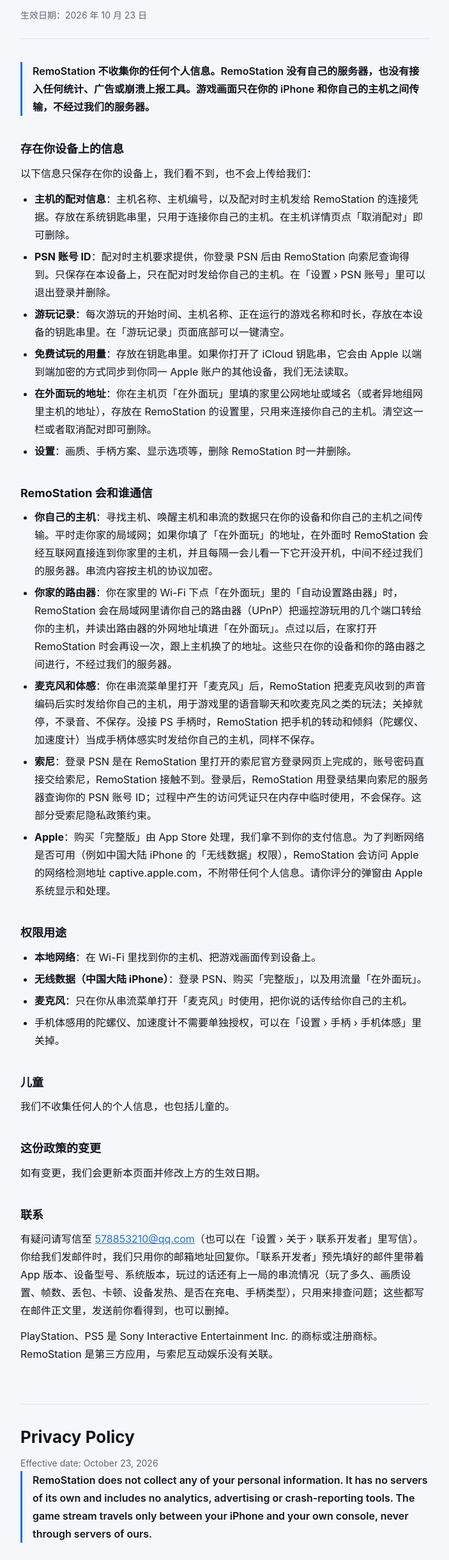
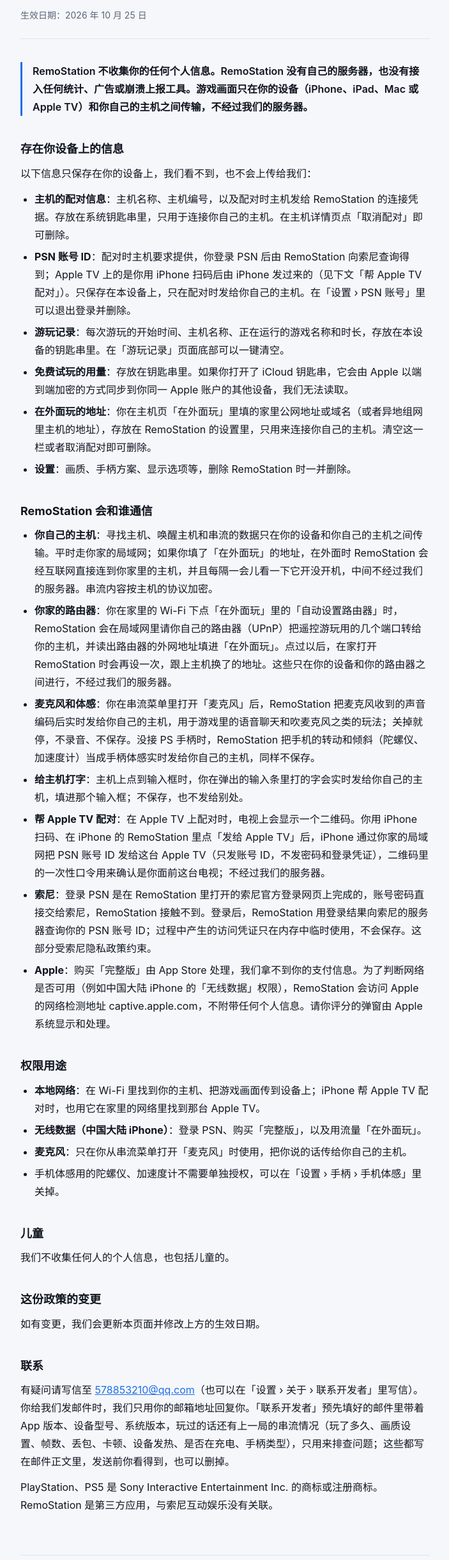
Before and after one commit to StarException/support, a plain HTML site: page remostation/privacy.html in a window 1280 px wide. Shown: the part 122-2560 px from the top of the page at 64% size, without its empty margins (288-991 px from the left). Drawn offline with Linux system fonts and the light colour scheme.

Commit message:
RemoStation 2.4 隐私政策：加「帮 Apple TV 配对」（iPhone 扫码后经家里的局域网把 PSN 账号 ID 发给 Apple TV，不发密码和凭证，一次性口令确认是哪台电视，不经过我们的服务器）；补上「给主机打字」；本地网络权限补一句；设备写全 iPhone、iPad、Mac、Apple TV；生效日期 10 月 25 日（中英）

```diff
--- a/remostation/privacy.html
+++ b/remostation/privacy.html
@@ -11,16 +11,16 @@
   <header>
     <p class="kicker">REMOSTATION</p>
     <h1>隐私政策</h1>
-    <p class="sub">生效日期：2026 年 10 月 23 日</p>
+    <p class="sub">生效日期：2026 年 10 月 25 日</p>
   </header>
 
-  <p class="lead">RemoStation 不收集你的任何个人信息。RemoStation 没有自己的服务器，也没有接入任何统计、广告或崩溃上报工具。游戏画面只在你的 iPhone 和你自己的主机之间传输，不经过我们的服务器。</p>
+  <p class="lead">RemoStation 不收集你的任何个人信息。RemoStation 没有自己的服务器，也没有接入任何统计、广告或崩溃上报工具。游戏画面只在你的设备（iPhone、iPad、Mac 或 Apple TV）和你自己的主机之间传输，不经过我们的服务器。</p>
 
   <h2>存在你设备上的信息</h2>
   <p>以下信息只保存在你的设备上，我们看不到，也不会上传给我们：</p>
   <ul>
     <li><strong>主机的配对信息</strong>：主机名称、主机编号，以及配对时主机发给 RemoStation 的连接凭据。存放在系统钥匙串里，只用于连接你自己的主机。在主机详情页点「取消配对」即可删除。</li>
-    <li><strong>PSN 账号 ID</strong>：配对时主机要求提供，你登录 PSN 后由 RemoStation 向索尼查询得到。只保存在本设备上，只在配对时发给你自己的主机。在「设置 › PSN 账号」里可以退出登录并删除。</li>
+    <li><strong>PSN 账号 ID</strong>：配对时主机要求提供，你登录 PSN 后由 RemoStation 向索尼查询得到；Apple TV 上的是你用 iPhone 扫码后由 iPhone 发过来的（见下文「帮 Apple TV 配对」）。只保存在本设备上，只在配对时发给你自己的主机。在「设置 › PSN 账号」里可以退出登录并删除。</li>
     <li><strong>游玩记录</strong>：每次游玩的开始时间、主机名称、正在运行的游戏名称和时长，存放在本设备的钥匙串里。在「游玩记录」页面底部可以一键清空。</li>
     <li><strong>免费试玩的用量</strong>：存放在钥匙串里。如果你打开了 iCloud 钥匙串，它会由 Apple 以端到端加密的方式同步到你同一 Apple 账户的其他设备，我们无法读取。</li>
     <li><strong>在外面玩的地址</strong>：你在主机页「在外面玩」里填的家里公网地址或域名（或者异地组网里主机的地址），存放在 RemoStation 的设置里，只用来连接你自己的主机。清空这一栏或者取消配对即可删除。</li>
@@ -32,13 +32,15 @@
     <li><strong>你自己的主机</strong>：寻找主机、唤醒主机和串流的数据只在你的设备和你自己的主机之间传输。平时走你家的局域网；如果你填了「在外面玩」的地址，在外面时 RemoStation 会经互联网直接连到你家里的主机，并且每隔一会儿看一下它开没开机，中间不经过我们的服务器。串流内容按主机的协议加密。</li>
     <li><strong>你家的路由器</strong>：你在家里的 Wi-Fi 下点「在外面玩」里的「自动设置路由器」时，RemoStation 会在局域网里请你自己的路由器（UPnP）把遥控游玩用的几个端口转给你的主机，并读出路由器的外网地址填进「在外面玩」。点过以后，在家打开 RemoStation 时会再设一次，跟上主机换了的地址。这些只在你的设备和你的路由器之间进行，不经过我们的服务器。</li>
     <li><strong>麦克风和体感</strong>：你在串流菜单里打开「麦克风」后，RemoStation 把麦克风收到的声音编码后实时发给你自己的主机，用于游戏里的语音聊天和吹麦克风之类的玩法；关掉就停，不录音、不保存。没接 PS 手柄时，RemoStation 把手机的转动和倾斜（陀螺仪、加速度计）当成手柄体感实时发给你自己的主机，同样不保存。</li>
+    <li><strong>给主机打字</strong>：主机上点到输入框时，你在弹出的输入条里打的字会实时发给你自己的主机，填进那个输入框；不保存，也不发给别处。</li>
+    <li><strong>帮 Apple TV 配对</strong>：在 Apple TV 上配对时，电视上会显示一个二维码。你用 iPhone 扫码、在 iPhone 的 RemoStation 里点「发给 Apple TV」后，iPhone 通过你家的局域网把 PSN 账号 ID 发给这台 Apple TV（只发账号 ID，不发密码和登录凭证），二维码里的一次性口令用来确认是你面前这台电视；不经过我们的服务器。</li>
     <li><strong>索尼</strong>：登录 PSN 是在 RemoStation 里打开的索尼官方登录网页上完成的，账号密码直接交给索尼，RemoStation 接触不到。登录后，RemoStation 用登录结果向索尼的服务器查询你的 PSN 账号 ID；过程中产生的访问凭证只在内存中临时使用，不会保存。这部分受索尼隐私政策约束。</li>
     <li><strong>Apple</strong>：购买「完整版」由 App Store 处理，我们拿不到你的支付信息。为了判断网络是否可用（例如中国大陆 iPhone 的「无线数据」权限），RemoStation 会访问 Apple 的网络检测地址 captive.apple.com，不附带任何个人信息。请你评分的弹窗由 Apple 系统显示和处理。</li>
   </ul>
 
   <h2>权限用途</h2>
   <ul>
-    <li><strong>本地网络</strong>：在 Wi-Fi 里找到你的主机、把游戏画面传到设备上。</li>
+    <li><strong>本地网络</strong>：在 Wi-Fi 里找到你的主机、把游戏画面传到设备上；iPhone 帮 Apple TV 配对时，也用它在家里的网络里找到那台 Apple TV。</li>
     <li><strong>无线数据（中国大陆 iPhone）</strong>：登录 PSN、购买「完整版」，以及用流量「在外面玩」。</li>
     <li><strong>麦克风</strong>：只在你从串流菜单打开「麦克风」时使用，把你说的话传给你自己的主机。</li>
     <li>手机体感用的陀螺仪、加速度计不需要单独授权，可以在「设置 › 手柄 › 手机体感」里关掉。</li>
@@ -57,15 +59,15 @@
 
   <section class="lang" lang="en">
     <h1>Privacy Policy</h1>
-    <p class="sub">Effective date: October 23, 2026</p>
+    <p class="sub">Effective date: October 25, 2026</p>
 
-    <p class="lead">RemoStation does not collect any of your personal information. It has no servers of its own and includes no analytics, advertising or crash-reporting tools. The game stream travels only between your iPhone and your own console, never through servers of ours.</p>
+    <p class="lead">RemoStation does not collect any of your personal information. It has no servers of its own and includes no analytics, advertising or crash-reporting tools. The game stream travels only between your device (iPhone, iPad, Mac or Apple TV) and your own console, never through servers of ours.</p>
 
     <h2>Information stored on your device</h2>
     <p>The following stays on your device. We cannot see it and it is never sent to us:</p>
     <ul>
       <li><strong>Console pairing information</strong>: the console's name and ID, and the connection credentials the console gives RemoStation when you pair. Stored in the system Keychain and used only to connect to your own console. Remove it with "Unpair" on the console's page.</li>
-      <li><strong>PSN account ID</strong>: required by the console for pairing. After you sign in to PSN, RemoStation looks it up from Sony. It is stored only on this device and sent only to your own console when pairing. Sign out and remove it under Settings › PSN Account.</li>
+      <li><strong>PSN account ID</strong>: required by the console for pairing. After you sign in to PSN, RemoStation looks it up from Sony; on Apple TV it is sent from your iPhone after you scan the QR code (see Pairing Apple TV below). It is stored only on this device and sent only to your own console when pairing. Sign out and remove it under Settings › PSN Account.</li>
       <li><strong>Play history</strong>: start time, console name, the name of the game that was running, and duration of each session, stored in this device's Keychain. Clear it with the button at the bottom of the Play History page.</li>
       <li><strong>Free-trial usage</strong>: stored in the Keychain. If you use iCloud Keychain, Apple syncs it end-to-end encrypted to your other devices signed in to the same Apple Account; we cannot read it.</li>
       <li><strong>Play Away from Home address</strong>: the public IP address or domain of your home (or your console's address on a virtual private network) that you enter under Play Away from Home on the console's page. Stored in RemoStation's settings and used only to connect to your own console. Remove it by clearing that field or unpairing the console.</li>
@@ -77,13 +79,15 @@
       <li><strong>Your own console</strong>: finding, waking and streaming from your console happens only between your device and your own console. Normally this stays on your home network. If you enter a Play Away from Home address, RemoStation connects directly to your console at home over the internet when you are away, and checks from time to time whether it is on. Nothing passes through servers of ours. The stream is encrypted as required by the console's protocol.</li>
       <li><strong>Your home router</strong>: when you tap Set Up Router Automatically under Play Away from Home while on your home Wi-Fi, RemoStation asks your own router on the local network (UPnP) to forward the Remote Play ports to your console, and reads the router's external address to fill in Play Away from Home. After that, it repeats this when you open RemoStation at home, so the forwarding follows your console if its address changes. This happens only between your device and your router, never through servers of ours.</li>
       <li><strong>Microphone and motion</strong>: when you turn on Mic in the in-stream menu, RemoStation encodes what the microphone hears and sends it live to your own console, for in-game voice chat and games that use the microphone. Turning it off stops it; nothing is recorded or stored. When no PlayStation controller is connected, RemoStation sends your iPhone's turning and tilting (gyroscope and accelerometer) live to your own console as the controller's motion sensors, also without storing anything.</li>
+      <li><strong>Typing on your console</strong>: when you select a text field on your console, what you type in the input bar that appears is sent live to your own console to fill in that field. It is not stored or sent anywhere else.</li>
+      <li><strong>Pairing Apple TV</strong>: When you pair on Apple TV, the TV shows a QR code. After you scan it with your iPhone and tap Send to Apple TV in RemoStation on your iPhone, the iPhone sends your PSN account ID to that Apple TV over your home network (only the account ID, never your password or sign-in token). A one-time code in the QR code makes sure it reaches the TV in front of you. Nothing passes through servers of ours.</li>
       <li><strong>Sony</strong>: you sign in to PSN on Sony's official sign-in page, opened inside RemoStation. Your credentials go directly to Sony; RemoStation never sees them. RemoStation then uses the sign-in result to look up your PSN account ID from Sony's servers; the access token involved is used only in memory and never stored. Sony's privacy policy applies to this.</li>
       <li><strong>Apple</strong>: purchases of the Full Version are handled by the App Store; we never receive your payment information. To check whether the network is usable (for example the Wireless Data permission on iPhones sold in mainland China), RemoStation contacts Apple's connectivity check at captive.apple.com without sending any personal information. The prompt asking you to rate the app is shown and handled by Apple.</li>
     </ul>
 
     <h2>Permissions</h2>
     <ul>
-      <li><strong>Local Network</strong>: to find your console on Wi-Fi and stream the game to your device.</li>
+      <li><strong>Local Network</strong>: to find your console on Wi-Fi and stream the game to your device; when your iPhone helps an Apple TV pair, also to find that Apple TV on your home network.</li>
       <li><strong>Wireless Data</strong> (iPhones sold in mainland China): to sign in to PSN, to purchase the Full Version, and to Play Away from Home over cellular data.</li>
       <li><strong>Microphone</strong>: used only while you turn on Mic in the in-stream menu, to send your voice to your own console.</li>
       <li>The gyroscope and accelerometer used for iPhone Motion Controls need no separate permission. Turn it off under Settings › Controller › iPhone Motion Controls.</li>
```
